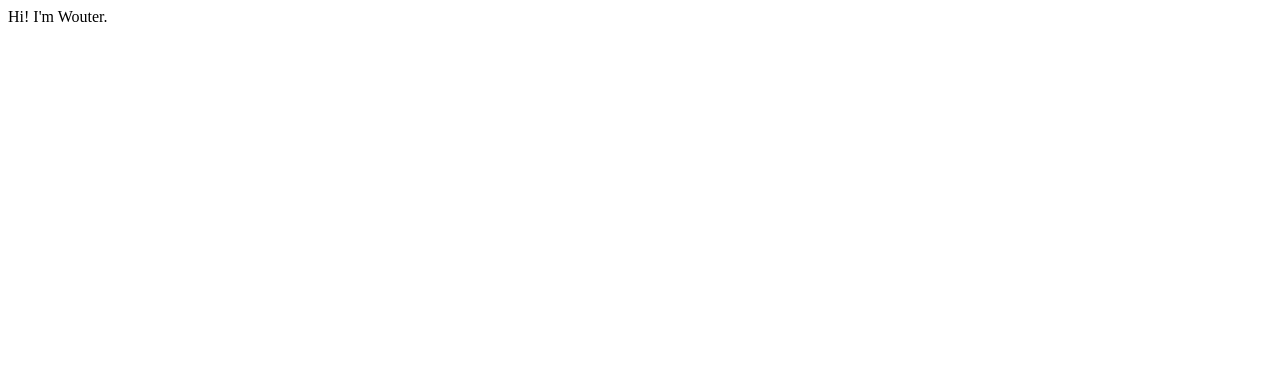
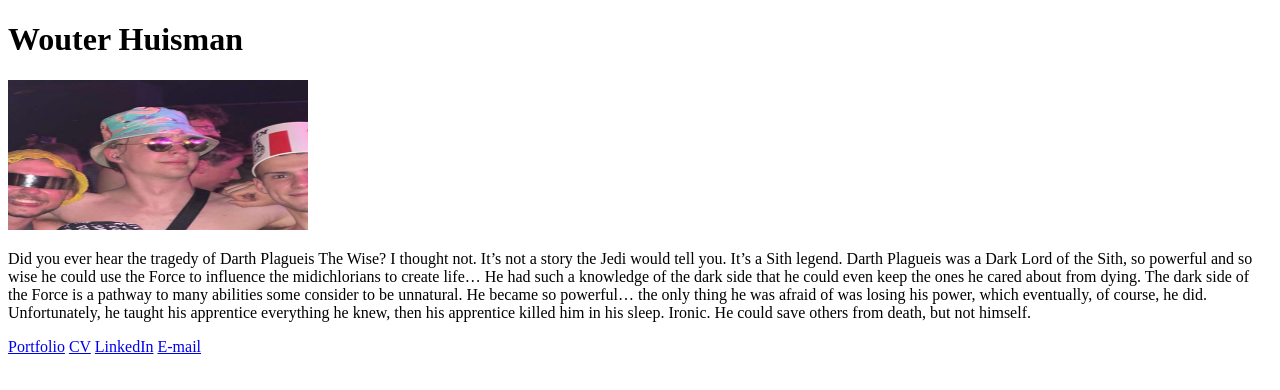
Before and after one commit to Wouttech/Wetmonkey.github.io, a plain HTML site: page index.html in a window 1280 px wide. Drawn offline with Linux system fonts and the light colour scheme.

Commit message:
Index Update

```diff
--- a/index.html
+++ b/index.html
@@ -1,6 +1,6 @@
 <!DOCTYPE html>
 <!--this is a comment. Open one using
-ctrl/cmd + "?"-->
+ctrl + "?"-->
 <html lang="en">
 <head>
     <meta charset="UTF-8">
@@ -12,6 +12,18 @@ ctrl/cmd + "?"-->
 </head>
 <body>
     <!--everything people see goes here-->
+    <h1>Wouter Huisman</h1>
+    <!-- <h2>Wouter Huisman</h2>
+    <h3>Wouter Huisman</h3> -->
+    <img src="./Wouter_Picture.jpeg" alt="Absolute Buffoon in his natural habitat"
+    width="300" height="150"/>
+    <p>Did you ever hear the tragedy of Darth Plagueis The Wise? I thought not. It’s not a story the Jedi would tell you. It’s a Sith legend. Darth Plagueis was a Dark Lord of the Sith, so powerful and so wise he could use the Force to influence the midichlorians to create life… He had such a knowledge of the dark side that he could even keep the ones he cared about from dying. The dark side of the Force is a pathway to many abilities some consider to be unnatural. He became so powerful… the only thing he was afraid of was losing his power, which eventually, of course, he did. Unfortunately, he taught his apprentice everything he knew, then his apprentice killed him in his sleep. Ironic. He could save others from death, but not himself.</p>
+    <p>
+        <a href="https://www.youtube.com/watch?v=cGw-8FrRT1E" target="_blank"> Portfolio</a>
+        <a href="https://www.youtube.com/watch?v=dQw4w9WgXcQ" target="_blank"> CV</a>
+        <a href="https://www.youtube.com/watch?v=Tt7bzxurJ1I" target="_blank"> LinkedIn</a>
+        <!-- <a href="./Placeholder.pdf" target="_blank"> Placeholder</a> -->
+        <a href="mailto:w.huisman-1@student.tudelft.nl" target="_blank"> E-mail</a>
+    </p>
 </body>
 </html>
-Hi! I'm Wouter.
```
Also changed, not shown: Wouter_Picture.jpeg (added).
